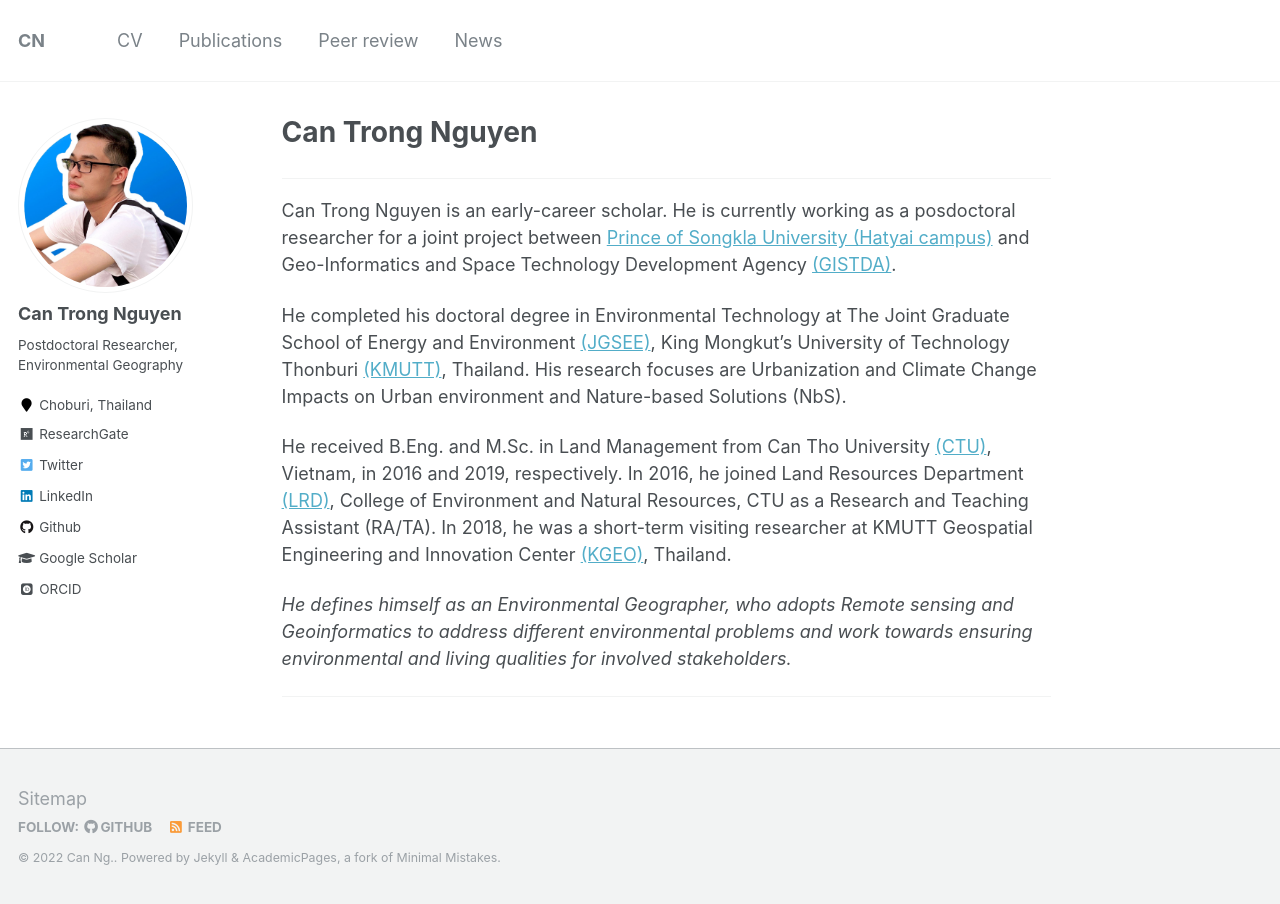
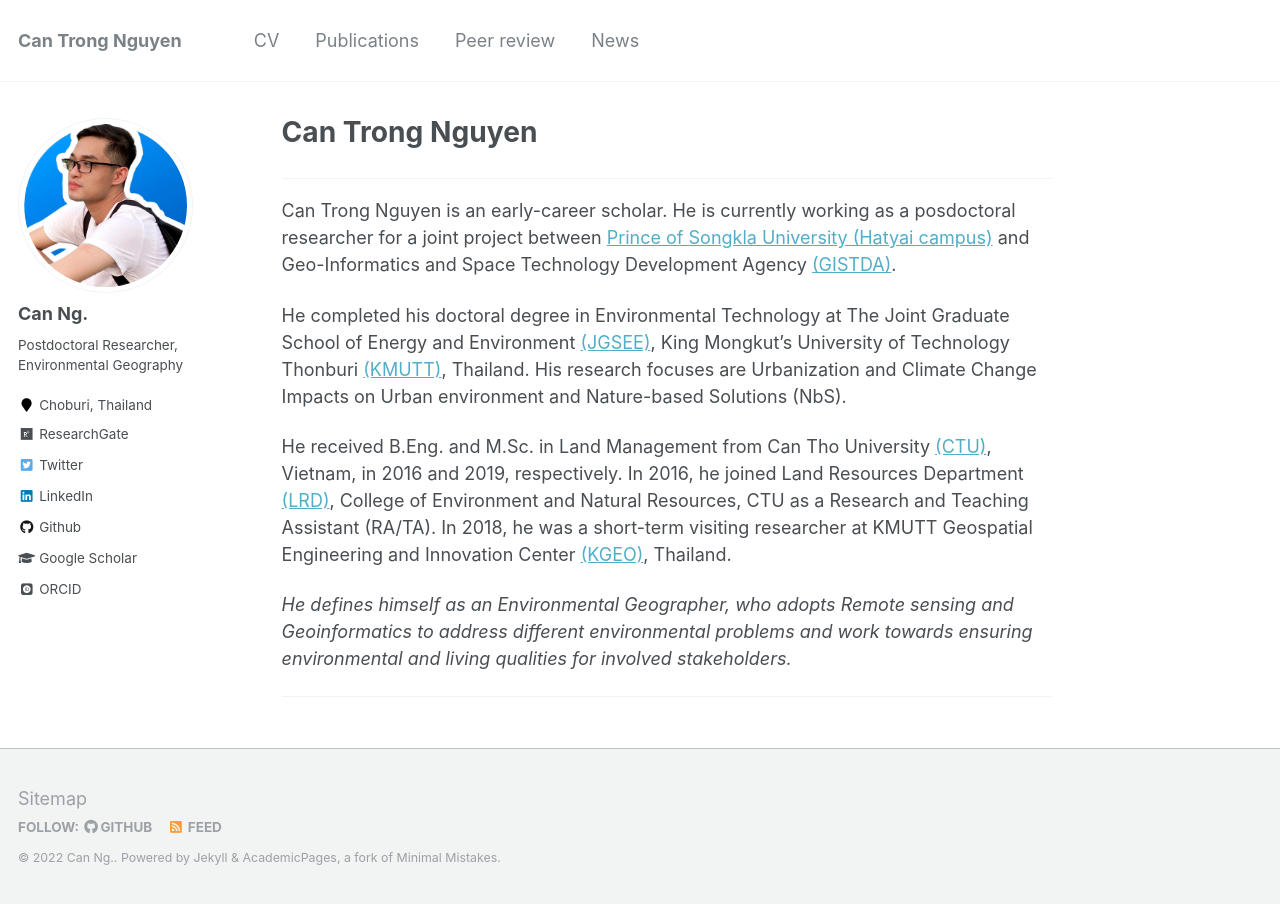
Before and after one commit to canng/oldsite, a Jekyll site: the page built from _pages/about.md, in a window 1280 px wide. Built offline with Jekyll 4.4.1, drawn with Linux system fonts in a browser that asks for light colours; some web fonts are replaced.

Commit message:
revise name

```diff
--- a/_config.yml
+++ b/_config.yml
@@ -7,7 +7,7 @@
 
 # Site Settings
 locale                   : "en-US"
-title                    : "CN"
+title                    : "Can Trong Nguyen"
 title_separator          : "-"
 name                     : &name "Can Ng."
 description              : &description "Can Ng. personal website"
@@ -83,7 +83,7 @@ analytics:
 
 # Site Author
 author:
-  name             : "Can Trong Nguyen"
+  name             : "Can Ng."
   avatar           : "Profile_color-01.jpg"
   bio              : "Postdoctoral Researcher, Environmental Geography"
   location         : "Choburi, Thailand"
```
